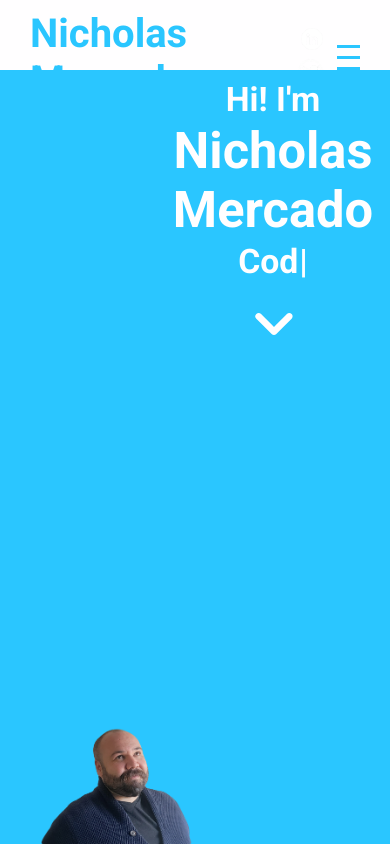
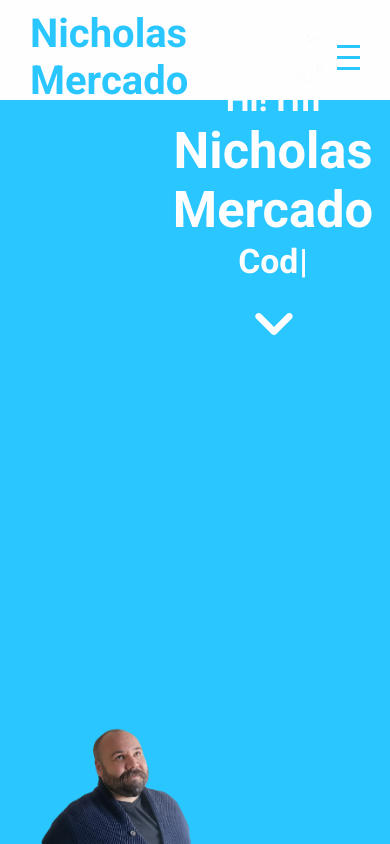
Before and after one commit to Nicholas-Mercado/nm-website-port, a React (Create React App) app: page / in a window 390 px wide. Built offline with nearby package versions, Linux system fonts and the light colour scheme.

Commit message:
added mobile correction

```diff
--- a/src/components/intro/intro.scss
+++ b/src/components/intro/intro.scss
@@ -6,6 +6,11 @@
     display: flex;
     flex-direction: column;
     overflow: hidden;
+
+    @include mobile{
+        flex-direction: column;
+        align-items: center;
+    }
 
 
     .top{
--- a/src/components/topbar/topbar.scss
+++ b/src/components/topbar/topbar.scss
@@ -4,14 +4,19 @@
     width: 100%;
     height: 70px;
     background-color:
-
-#fffeff;
+    #fffeff;
     color:
     #2ac6ff;
     top: 0;
     position: fixed;
     z-index: 3;
     transition: all 1s ease;
+
+    @include mobile{
+      flex-direction: column;
+      align-items: center;
+      height: 100px;
+  }
 
     .wrapper {
         padding: 10px 30px;
--- a/src/global.scss
+++ b/src/global.scss
@@ -1 +1,9 @@
 $mainColor: #4A4063;
+
+$width: 768px;
+
+@mixin mobile {
+    @media (max-width: #{$width}){
+        @content
+    }
+}
```
